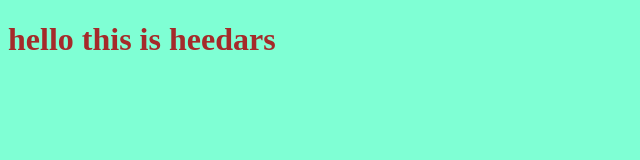
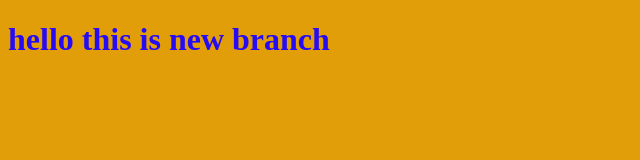
Before and after one commit to ahmedhidar/myproject, a plain HTML site: page index.html in a window 1280 px wide. Shown: the whole page, without its empty margins (0-640 px from the left). Drawn offline with Linux system fonts and the light colour scheme.

Commit message:
chaning style for the title

```diff
--- a/index.html
+++ b/index.html
@@ -7,7 +7,7 @@
     <link   rel="stylesheet" href="style.css">
 </head>
 <body>
-    <h1>hello this is heedars</h1>
+    <h1>hello this is new branch</h1>
     <script src="app.js"></script>
 </body>
 </html>
--- a/style.css
+++ b/style.css
@@ -1,6 +1,6 @@
 h1{
-    color :brown
+    color :rgb(38, 11, 243)
 }
 body{
-    background-color: aquamarine;
+    background-color: rgb(226, 158, 9);
 }
```
